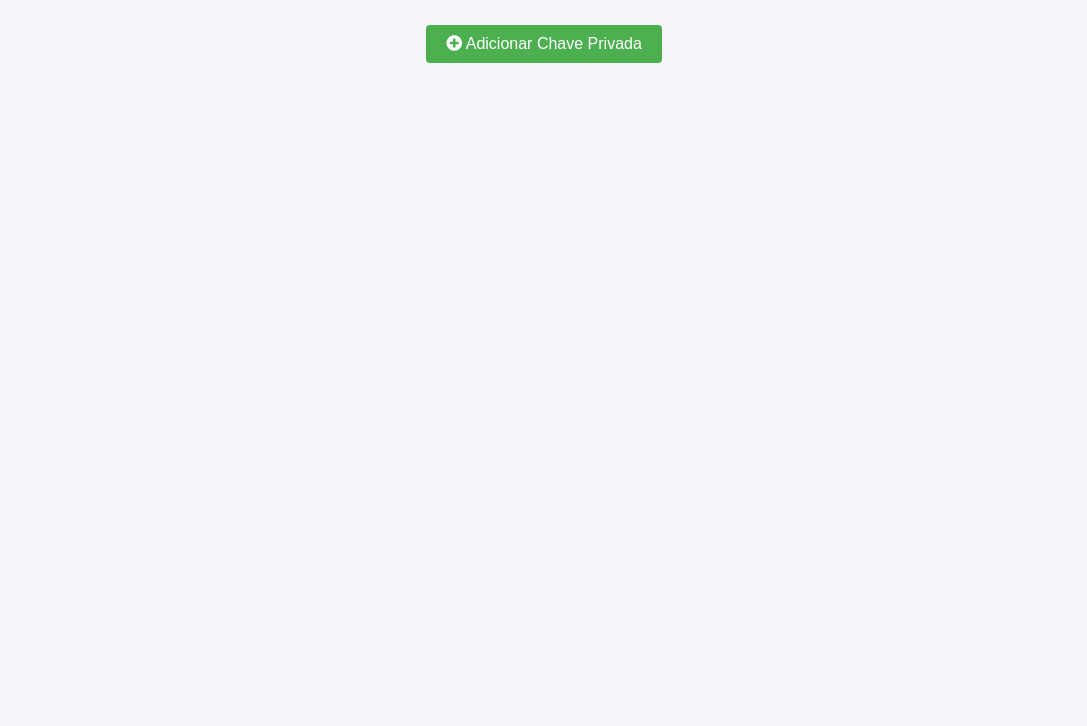
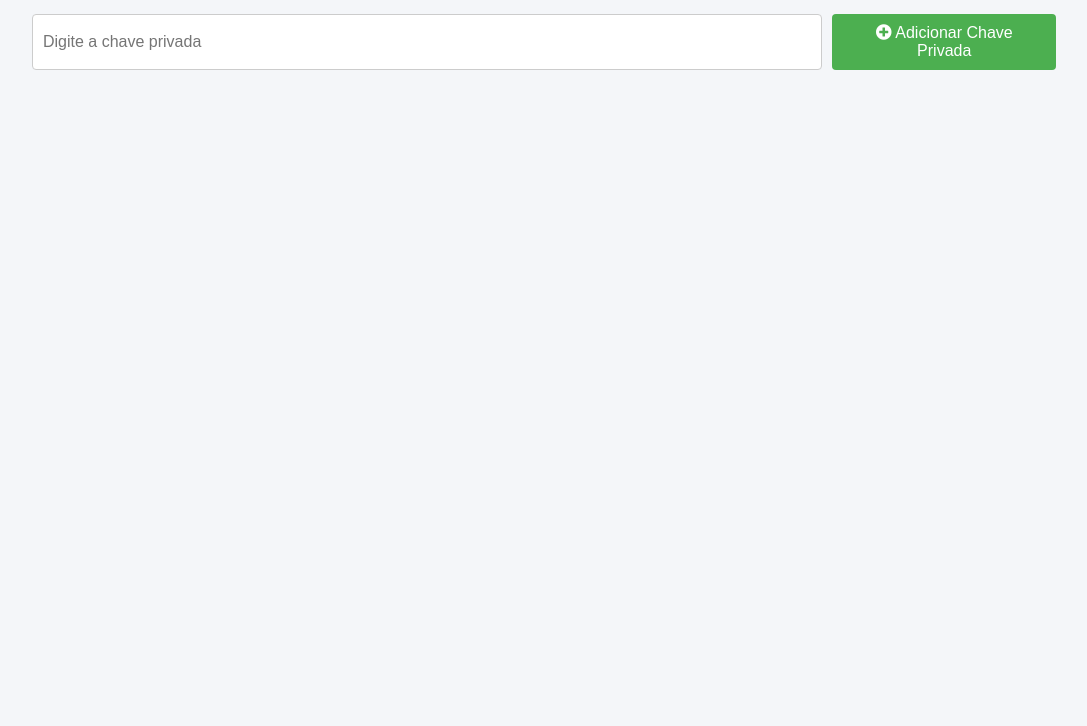
Before and after one commit to Hitice/ATP, a plain HTML site: page index.html in a window 1280 px wide. Shown: the part 74-800 px from the top of the page, without its empty margins (96-1183 px from the left). Drawn offline with nearby package versions, Linux system fonts and the light colour scheme.

Commit message:
Update index.html

```diff
--- a/index.html
+++ b/index.html
@@ -37,7 +37,7 @@
     .wallets-container {
       display: flex;
       flex-direction: column;
-      gap: 10px;
+      gap: 20px;
       margin-top: 20px;
     }
 
@@ -69,7 +69,22 @@
       margin-top: 20px;
     }
 
-    .add-wallet-btn {
+    .input-container {
+      display: flex;
+      justify-content: center;
+      gap: 10px;
+      margin-top: 30px;
+    }
+
+    .input-container input {
+      padding: 10px;
+      font-size: 16px;
+      border: 1px solid #ccc;
+      border-radius: 4px;
+      width: 80%;
+    }
+
+    .input-container button {
       background-color: #4CAF50;
       color: white;
       padding: 10px 20px;
@@ -80,7 +95,7 @@
       transition: background-color 0.3s;
     }
 
-    .add-wallet-btn:hover {
+    .input-container button:hover {
       background-color: #45a049;
     }
 
@@ -106,14 +121,15 @@
   <h1>Monitoramento de Carteiras BTC</h1>
 
   <div class="container">
+    <div class="input-container">
+      <input type="text" id="private-key-input" placeholder="Digite a chave privada">
+      <button id="add-wallet-btn">
+        <i class="fas fa-plus-circle"></i> Adicionar Chave Privada
+      </button>
+    </div>
+
     <div class="wallets-container" id="wallets-list">
       <!-- Aqui serão listadas as carteiras e seus saldos -->
-    </div>
-
-    <div class="button-container">
-      <button class="add-wallet-btn" id="add-wallet-btn">
-        <i class="fas fa-plus-circle"></i> Adicionar Chave Privada
-      </button>
     </div>
 
     <div class="balance-graph" id="balance-chart-container">
```
